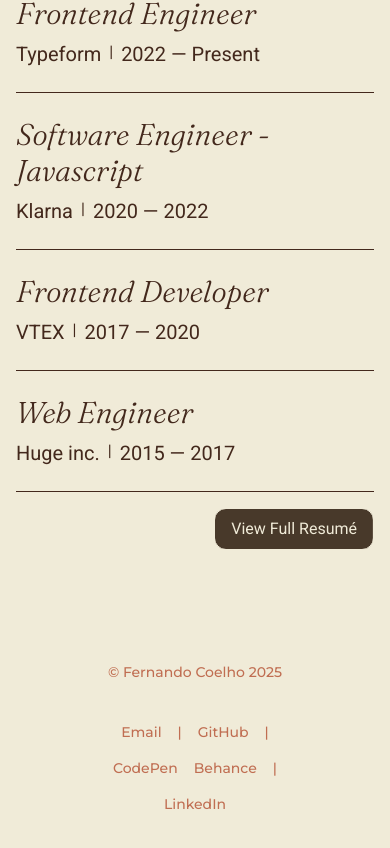
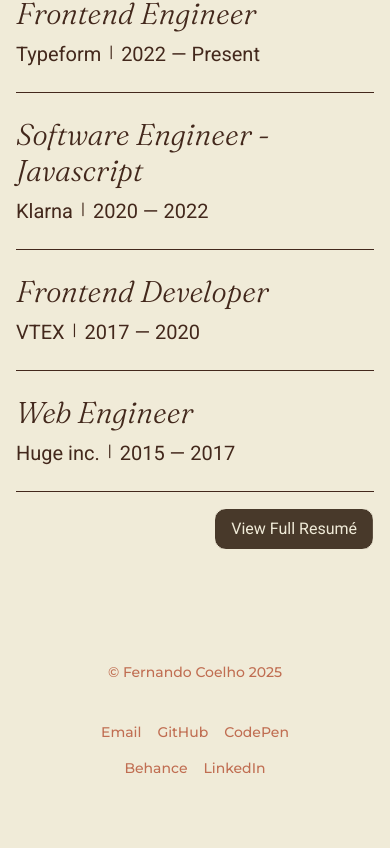
Before and after one commit to omninando/omninando.github.io, a React (Vite) app: page / in a window 390 px wide. Shown: the part 970-1818 px from the top of the page. After the commit the page ends 1796 px from the top, so only its background shows below. Built offline with nearby package versions, Linux system fonts and the light colour scheme; a web font is replaced by a local one.

Commit message:
fix: fix footer separators on mobile

```diff
--- a/src/components/footer.tsx
+++ b/src/components/footer.tsx
@@ -14,7 +14,7 @@
           >
             Email
           </a>
-          |
+          <span className="hidden md:flex">|</span>
           <a
             className="link"
             href="https://github.com/omninando"
@@ -23,7 +23,7 @@
           >
             GitHub
           </a>
-          |
+          <span className="hidden md:flex">|</span>
           <a
             className="link"
             href="https://codepen.io/nandocoelho/"
@@ -41,7 +41,7 @@
           >
             Behance
           </a>
-          |
+          <span className="hidden md:flex">|</span>
           <a
             className="link"
             href="https://linkedin.com/in/nandocoelho"
```
